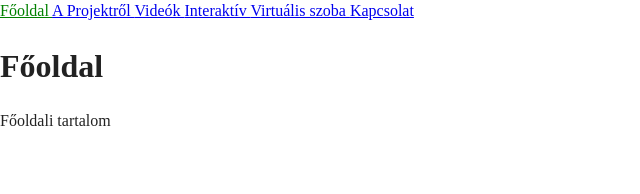
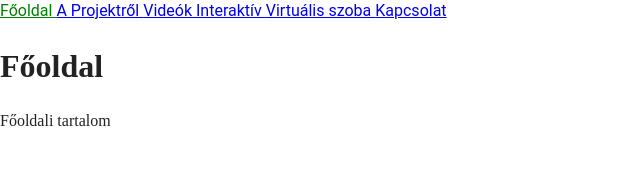
Before and after one commit to hahakeweb/hahakeweb.github.io, a Jekyll site: the page built from index.md, in a window 1280 px wide. Shown: the top 194 px of the page, without its empty margins (0-640 px from the left). Built offline with Jekyll 4.4.1, drawn with Linux system fonts in a browser that asks for light colours.

Commit message:
Roboto font for menu

```diff
--- a/_sass/main.scss
+++ b/_sass/main.scss
@@ -1,6 +1,8 @@
-// @import "normalize";
-// @import "boilerplate";
+// Menu
+nav {
+    font-family: 'Roboto', sans-serif;
 
-.current {
-    color: green;
+    .current {
+        color: green;
+    }
 }
```
Also changed, not shown: assets/css/boilerplate.scss (deleted), assets/css/normalize.scss (deleted), index.md (line endings or trailing spaces).
